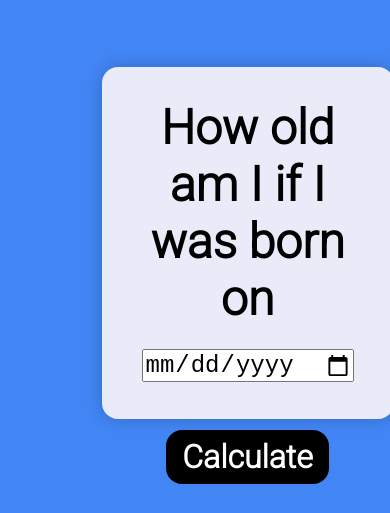
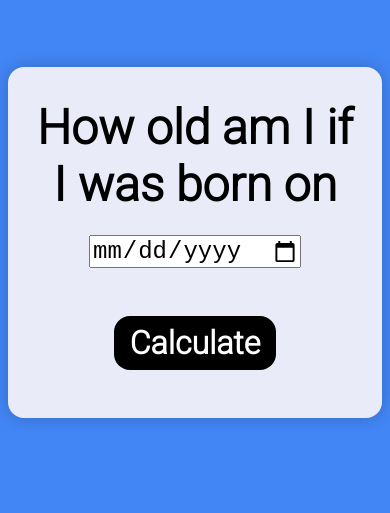
Before and after one commit to harshita1611/Age-Calculator, a plain HTML site: page index.html in a window 390 px wide. Drawn offline with Linux system fonts and the light colour scheme.

Commit message:
responsive 1st draft

```diff
--- a/styles.css
+++ b/styles.css
@@ -14,9 +14,8 @@ body{
   background: linear-gradient(0deg, rgba(233,236,248,1) 0%);
   padding:  1rem 0.5rem 1rem 0.5rem ;
   border-radius: 1rem;
-  margin: 18% 20% 20% 25%;
+  margin: 18% auto auto auto;
   text-align: center;
-  height: 20rem;
   box-shadow: 0 0 1rem 0 rgba(0, 0, 0, 0.2);;
 }
 .btn{
@@ -29,6 +28,7 @@ body{
   font-weight: bold;
   margin: 1rem 1rem 1rem 1rem;
   border: none;
+  /* border-style:solid ; */
 
 }
 .btn:hover{
@@ -49,7 +49,8 @@ body{
   margin: 1rem 1rem 1rem 1rem;
   width: fit-content;
   color: black;
-  margin-left: 10rem;;
+  /* margin-left: 10rem;; */
+  margin: auto;
   padding: 0.5rem 1rem 0.5rem 1rem;
   border-radius: 1rem;
   height: fit-content;
```
